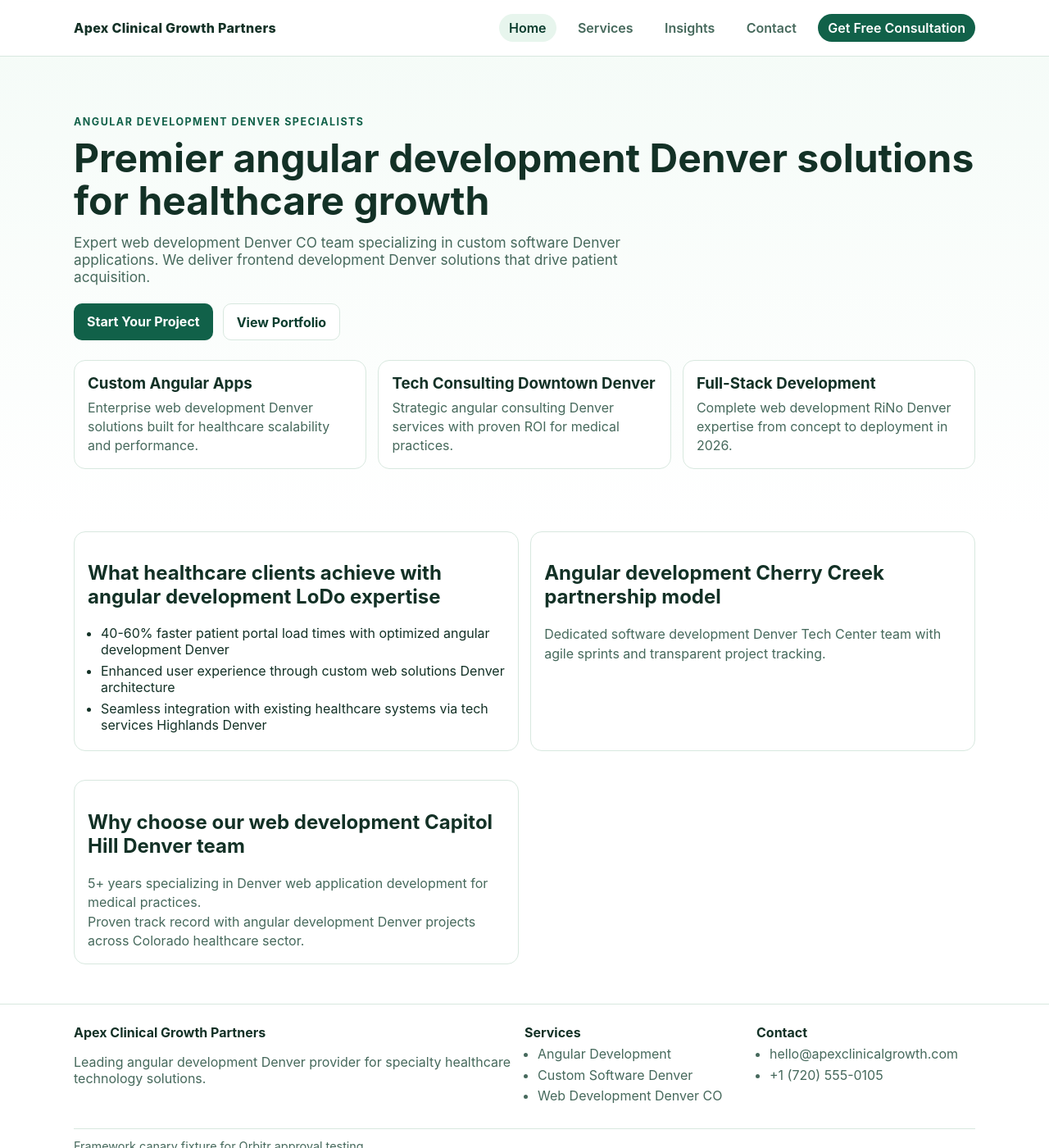
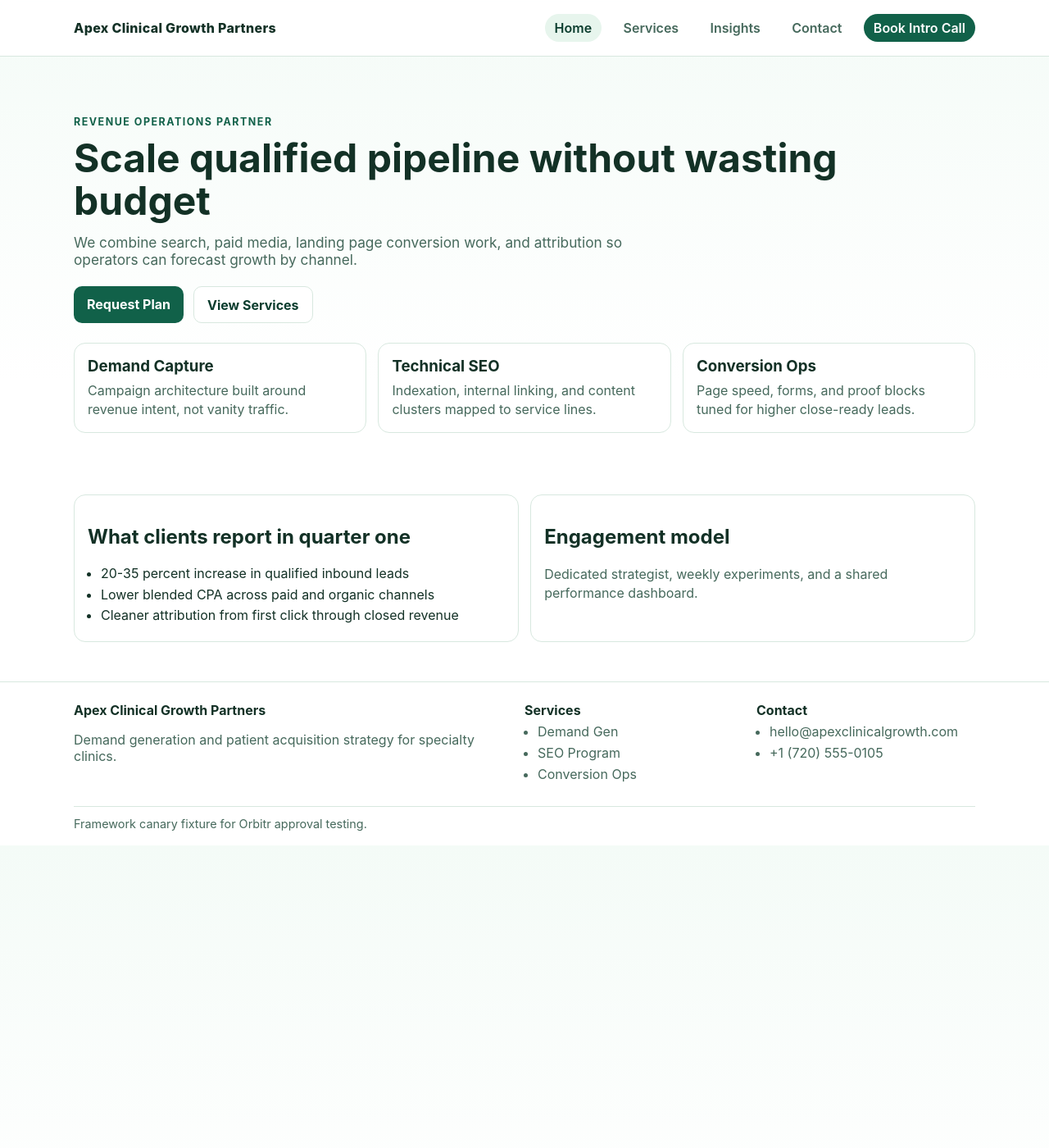
Before and after one commit to prjctlphbt/orbitr-canary-angular-20260228, a Jekyll site: the page index.html, which Jekyll copies as it is, in a window 1280 px wide and 1400 px high. Shown: the whole window at 82% size. Built offline with Jekyll 4.4.1, drawn with Linux system fonts in a browser that asks for light colours.

Commit message:
Rollback: Revert changes to index.html

```diff
--- a/index.html
+++ b/index.html
@@ -1,78 +1,67 @@
-<!DOCTYPE html>
-
+<!doctype html>
 <html lang="en">
   <head>
-<meta charset="utf-8"/>
-<meta content="width=device-width, initial-scale=1.0" name="viewport"/>
-<meta content="Expert angular development Denver services. Apex Clinical Growth Partners delivers custom web development Denver CO solutions for healthcare providers." name="description"/>
-<title>Angular Development Denver | Apex Clinical Growth Partners</title>
-<link href="https://orbitr-canary-angular-20260228.pages.dev/" rel="canonical"/>
-<link href="/assets/styles.css" rel="stylesheet"/>
+    <meta charset="UTF-8" />
+    <meta name="viewport" content="width=device-width, initial-scale=1.0" />
+    <meta name="description" content="Apex Clinical Growth Partners helps local service operators scale qualified pipeline with accountable digital marketing." />
+    <title>Apex Clinical Growth Partners | Growth Marketing</title>
+    <link rel="canonical" href="https://orbitr-canary-angular-20260228.pages.dev/">
+    <link rel="stylesheet" href="/assets/styles.css" />
+
   <script type="application/ld+json">
 {
   "@context": "https://schema.org",
-  "@type": "ProfessionalService",
-  "name": "Apex Clinical Growth Partners",
+  "@type": "AutoRepair",
+  "name": "Orbitr Canary Angular 20260228",
   "url": "https://orbitr-canary-angular-20260228.pages.dev",
-  "telephone": "(720) 555-0105",
-  "address": {
-    "@type": "PostalAddress",
-    "addressLocality": "Denver",
-    "addressRegion": "CO"
-  },
-  "serviceType": "Angular Development Denver"
+  "telephone": "(720) 555-0105"
 }
 </script>
 </head>
   <body>
-<app-root data-framework="angular" ng-version="17.3.0">
+
+<app-root ng-version="17.3.0" data-framework="angular">
     <header>
       <div class="container navbar">
         <a class="brand" href="/">Apex Clinical Growth Partners</a>
-<button aria-label="Open menu" class="nav-toggle" data-nav-toggle="" type="button">Menu</button>
-<nav aria-label="Primary" class="nav-links" data-nav-links="" data-open="false">
-<a aria-current="page" href="/">Home</a>
-<a href="/services/">Services</a>
-<a href="/blog/insights/">Insights</a>
-<a href="/contact/">Contact</a>
-<a class="cta" href="/contact/">Get Free Consultation</a>
+        <button class="nav-toggle" type="button" data-nav-toggle aria-label="Open menu">Menu</button>
+        <nav class="nav-links" data-nav-links data-open="false" aria-label="Primary">
+          <a href="/" aria-current="page">Home</a>
+          <a href="/services/" >Services</a>
+          <a href="/blog/insights/" >Insights</a>
+          <a href="/contact/" >Contact</a>
+          <a class="cta" href="/contact/">Book Intro Call</a>
         </nav>
       </div>
     </header>
     <main class="container">
+
       <section class="hero">
-<span class="kicker">Angular Development Denver Specialists</span>
-<h1>Premier angular development Denver solutions for healthcare growth</h1>
-<p class="subhead">Expert web development Denver CO team specializing in custom software Denver applications. We deliver frontend development Denver solutions that drive patient acquisition.</p>
+        <span class="kicker">Revenue Operations Partner</span>
+        <h1>Scale qualified pipeline without wasting budget</h1>
+        <p class="subhead">We combine search, paid media, landing page conversion work, and attribution so operators can forecast growth by channel.</p>
         <div class="actions">
-<a class="btn primary" href="/contact/">Start Your Project</a>
-<a class="btn ghost" href="/services/">View Portfolio</a>
+          <a class="btn primary" href="/contact/">Request Plan</a>
+          <a class="btn ghost" href="/services/">View Services</a>
         </div>
         <div class="grid">
-<article class="card"><h3>Custom Angular Apps</h3><p>Enterprise web development Denver solutions built for healthcare scalability and performance.</p></article>
-<article class="card"><h3>Tech Consulting Downtown Denver</h3><p>Strategic angular consulting Denver services with proven ROI for medical practices.</p></article>
-<article class="card"><h3>Full-Stack Development</h3><p>Complete web development RiNo Denver expertise from concept to deployment in 2026.</p></article>
+          <article class="card"><h3>Demand Capture</h3><p>Campaign architecture built around revenue intent, not vanity traffic.</p></article>
+          <article class="card"><h3>Technical SEO</h3><p>Indexation, internal linking, and content clusters mapped to service lines.</p></article>
+          <article class="card"><h3>Conversion Ops</h3><p>Page speed, forms, and proof blocks tuned for higher close-ready leads.</p></article>
         </div>
       </section>
       <section class="section">
         <article class="card">
-<h2>What healthcare clients achieve with angular development LoDo expertise</h2>
+          <h2>What clients report in quarter one</h2>
           <ul>
-<li>40-60% faster patient portal load times with optimized angular development Denver</li>
-<li>Enhanced user experience through custom web solutions Denver architecture</li>
-<li>Seamless integration with existing healthcare systems via tech services Highlands Denver</li>
+            <li>20-35 percent increase in qualified inbound leads</li>
+            <li>Lower blended CPA across paid and organic channels</li>
+            <li>Cleaner attribution from first click through closed revenue</li>
           </ul>
         </article>
         <article class="card">
-<h2>Angular development Cherry Creek partnership model</h2>
-<p>Dedicated software development Denver Tech Center team with agile sprints and transparent project tracking.</p>
-</article>
-</section>
-<section class="section">
-<article class="card">
-<h2>Why choose our web development Capitol Hill Denver team</h2>
-<p>5+ years specializing in Denver web application development for medical practices.</p>
-<p>Proven track record with angular development Denver projects across Colorado healthcare sector.</p>
+          <h2>Engagement model</h2>
+          <p>Dedicated strategist, weekly experiments, and a shared performance dashboard.</p>
         </article>
       </section>
     </main>
@@ -80,14 +69,14 @@
       <div class="container footer-grid">
         <div>
           <strong>Apex Clinical Growth Partners</strong>
-<p>Leading angular development Denver provider for specialty healthcare technology solutions.</p>
+          <p>Demand generation and patient acquisition strategy for specialty clinics.</p>
         </div>
         <div>
           <strong>Services</strong>
           <ul>
-<li><a href="/services/">Angular Development</a></li>
-<li><a href="/services/">Custom Software Denver</a></li>
-<li><a href="/services/">Web Development Denver CO</a></li>
+            <li><a href="/services/">Demand Gen</a></li>
+            <li><a href="/services/">SEO Program</a></li>
+            <li><a href="/services/">Conversion Ops</a></li>
           </ul>
         </div>
         <div>
```
Lines whose indentation alone changed are shown as unchanged.
